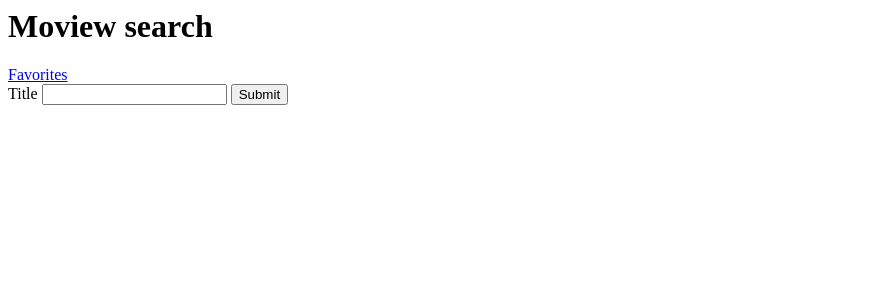
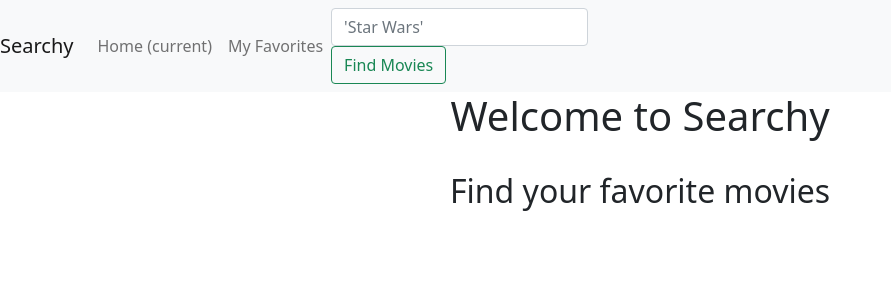
Before and after one commit to t-markey/code-test1, a Flask app: page / in a window 1280 px wide. Shown: the top 300 px of the page, without its empty margins (0-891 px from the left). Run offline with Flask 2, Linux system fonts and the light colour scheme.

Commit message:
make header

```diff
--- a/app.py
+++ b/app.py
@@ -1,4 +1,4 @@
-from flask import Flask, escape, request, render_template
+from flask import Flask, escape, request, render_template, url_for, redirect
 import json
 import os
 
@@ -16,12 +16,13 @@ def favorites():
     filename = os.path.join('data.json')
     with open(filename) as data_file:
         data = json.load(data_file)
-        return data
 
-@app.route('/savefavorites')
-def savefavorites():
+    return redirect(url_for('savefavorites', data=data))
+
+@app.route('/savefavorites/<data>')
+def savefavorites(data):
     """if query params are passed, write movie to json file."""
-    return render_template('favorites.html')
+    return render_template('favorites.html', data=data)
 
 @app.route('/search', methods=['POST'])
 def search():
--- a/templates/index.html
+++ b/templates/index.html
@@ -1,10 +1,86 @@
-<h1>Moview search</h1>
 
-<a href="/favorites">Favorites</a>
 
-<form action="/search" method="post">
-  <label>Title</label>
-  <input name="title" />
+<!doctype html>
+<html lang="en">
+  <head>
+    <!-- Required meta tags -->
+    <meta charset="utf-8">
+    <meta name="viewport" content="width=device-width, initial-scale=1">
+    <!-- Bootstrap CSS -->
+    <link href="https://cdn.jsdelivr.net/npm/bootstrap@5.0.0-beta2/dist/css/bootstrap.min.css" rel="stylesheet" integrity="sha384-BmbxuPwQa2lc/FVzBcNJ7UAyJxM6wuqIj61tLrc4wSX0szH/Ev+nYRRuWlolflfl" crossorigin="anonymous">
+    <!-- ____________________________________________-->
 
-  <input type="submit" />
-</form>
+
+  	<nav class="navbar navbar-expand-lg navbar-light bg-light">
+  <a class="navbar-brand" href="/">Searchy</a>
+  <button class="navbar-toggler" type="button" data-toggle="collapse" data-target="#navbarSupportedContent" aria-controls="navbarSupportedContent" aria-expanded="false" aria-label="Toggle navigation">
+    <span class="navbar-toggler-icon"></span>
+</button>
+  <div class="collapse navbar-collapse" id="navbarSupportedContent">
+    <ul class="navbar-nav mr-auto">
+      <li class="nav-item active">
+        <a class="nav-link" href="/">Home <span class="sr-only">(current)</span></a>
+      </li>
+      <li class="nav-item">
+        <a class="nav-link" href="/favorites">My Favorites</a>
+      </li>
+
+
+
+    </ul>
+    <form class="navbar-form navbar-right"action= "/search" method = "post">
+      <input class="form-control mr-sm-2" name = "title" placeholder="'Star Wars'" aria-label="Searchh">
+      <button class="btn btn-outline-success my-2 my-sm-0" type="submit">Find Movies</button>
+    </form>
+  </div>
+</nav>
+
+
+
+
+
+
+
+
+ <!-- ____________________________________________-->
+    <title>Searchy</title>
+  </head>
+  <body>
+  	<center><h1>Welcome to Searchy</h1></center>
+  	<br>
+  	<center><h2>Find your favorite movies</h2></center><br><br>
+  	<!-- ____________________________________________-->
+
+
+
+
+
+
+
+
+
+
+
+
+
+
+
+
+
+
+
+
+
+
+
+
+
+
+
+
+	<!-- ____________________________________________-->
+    <script src="https://cdn.jsdelivr.net/npm/bootstrap@5.0.0-beta2/dist/js/bootstrap.bundle.min.js" integrity="sha384-b5kHyXgcpbZJO/tY9Ul7kGkf1S0CWuKcCD38l8YkeH8z8QjE0GmW1gYU5S9FOnJ0" crossorigin="anonymous"></script>
+
+
+  </body>
+</html>
--- /dev/null
+++ b/templates/nav.html
@@ -0,0 +1,6 @@
+<form class="navbar-form navbar-left" role="search">
+  <div class="form-group">
+    <input type="text" class="form-control" placeholder="Search">
+  </div>
+  <button type="submit" class="btn btn-default">Submit</button>
+</form>
```
Also changed, not shown: templates/favorites.html (+89 -4 lines), templates/nav2.html (added, +34 -0 lines), 1 other file.
